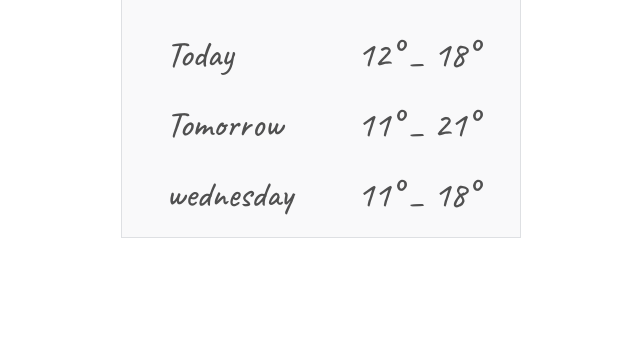
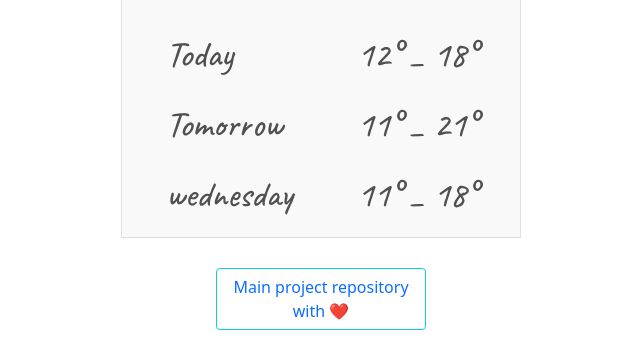
Before and after one commit to Del-afk/homework, a website built with Parcel: page index.html in a window 1280 px wide. Shown: the part 466-826 px from the top of the page, without its empty margins (319-959 px from the left). Before the commit the page ends 800 px from the top, so only its background shows below. Built offline with nearby package versions, Linux system fonts and the light colour scheme; a web font is replaced by a local one.

Commit message:
:fire: all set

```diff
--- a/index.html
+++ b/index.html
@@ -5,7 +5,6 @@
     <meta http-equiv="X-UA-Compatible" content="IE=edge" />
     <meta name="viewport" content="width=device-width, initial-scale=1.0" />
     <title>WireFrame Code</title>
-    <link rel="stylesheet" href="style.css" />
     <link
       href="https://cdn.jsdelivr.net/npm/bootstrap@5.1.3/dist/css/bootstrap.min.css"
       rel="stylesheet"
@@ -23,6 +22,7 @@
       rel="stylesheet"
     />
     <script src="https://unpkg.com/axios/dist/axios.min.js"></script>
+    <link rel="stylesheet" href="style.css" />
   </head>
   <body>
     <div class="wrapper">
@@ -82,9 +82,13 @@
         </div>
       </div>
     </div>
+    <div class="wrapper2">
+      <button type="button" class="btn btn-outline-info repo">
+        <a href="https://github.com/Del-afk/homework" target="_blank"
+          >Main project repository with ❤️</a
+        >
+      </button>
+    </div>
     <script src="src/index.js"></script>
   </body>
 </html>
-<!-- -------- -->
-<!-- project repo address on github : https://github.com/Del-afk/homework -->
-<!-- -------- -->
--- a/style.css
+++ b/style.css
@@ -21,6 +21,10 @@ h6 {
   background-color: #f9f9fa;
   margin: 30px auto;
   border: 1px solid #dee0e3;
+}
+.wrapper2 {
+  width: 400px;
+  margin: 30px auto;
 }
 .searchbar {
   padding: 20px 40px 0;
@@ -106,3 +110,12 @@ h6 {
   font-family: "Caveat", cursive;
   color: #505050;
 }
+.repo {
+  display: block;
+  margin: 0 95px;
+  text-decoration: none;
+}
+.repo a {
+  text-decoration: none;
+
+}
```
